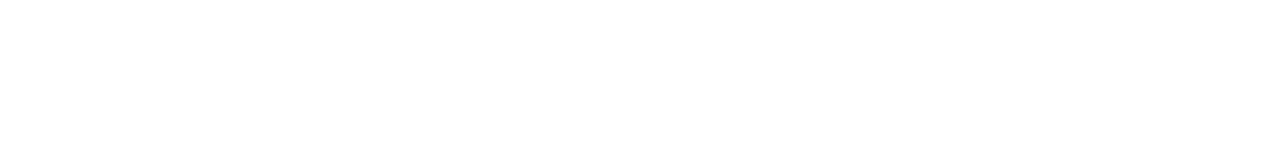
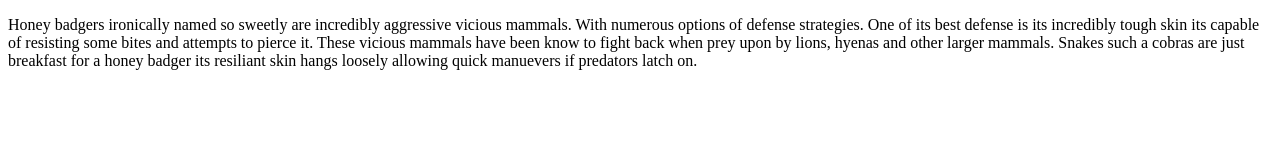
Before and after one commit to N3ironn/HTML-and-CSS-Projects, a plain HTML site: page Assignment.html in a window 1280 px wide. Drawn offline with Linux system fonts and the light colour scheme.

Commit message:
Update Assignment.html

```diff
--- a/Assignment.html
+++ b/Assignment.html
@@ -1,9 +1,16 @@
 <!DOCTYPE html>
 <html lang="en">
     <head>
-        <title></title>
+        <title>Honey Badgers</title>
 	<meta charset="utf-8">
     </head>
     <body>
+            <P>Honey badgers ironically named so sweetly are incredibly aggressive vicious mammals. With numerous options of defense
+        strategies. One of its best defense is its incredibly tough skin its capable of resisting some bites and attempts to pierce it.
+        These vicious mammals have been know to fight back when prey upon by lions, hyenas and other larger mammals. Snakes such a cobras
+        are just breakfast for a honey badger its resiliant skin hangs loosely allowing quick manuevers if predators latch on.</P>
+    <h1></h1>
+    <h3></h3>
+    <h6></h6>
     </body>
 </html>
```
